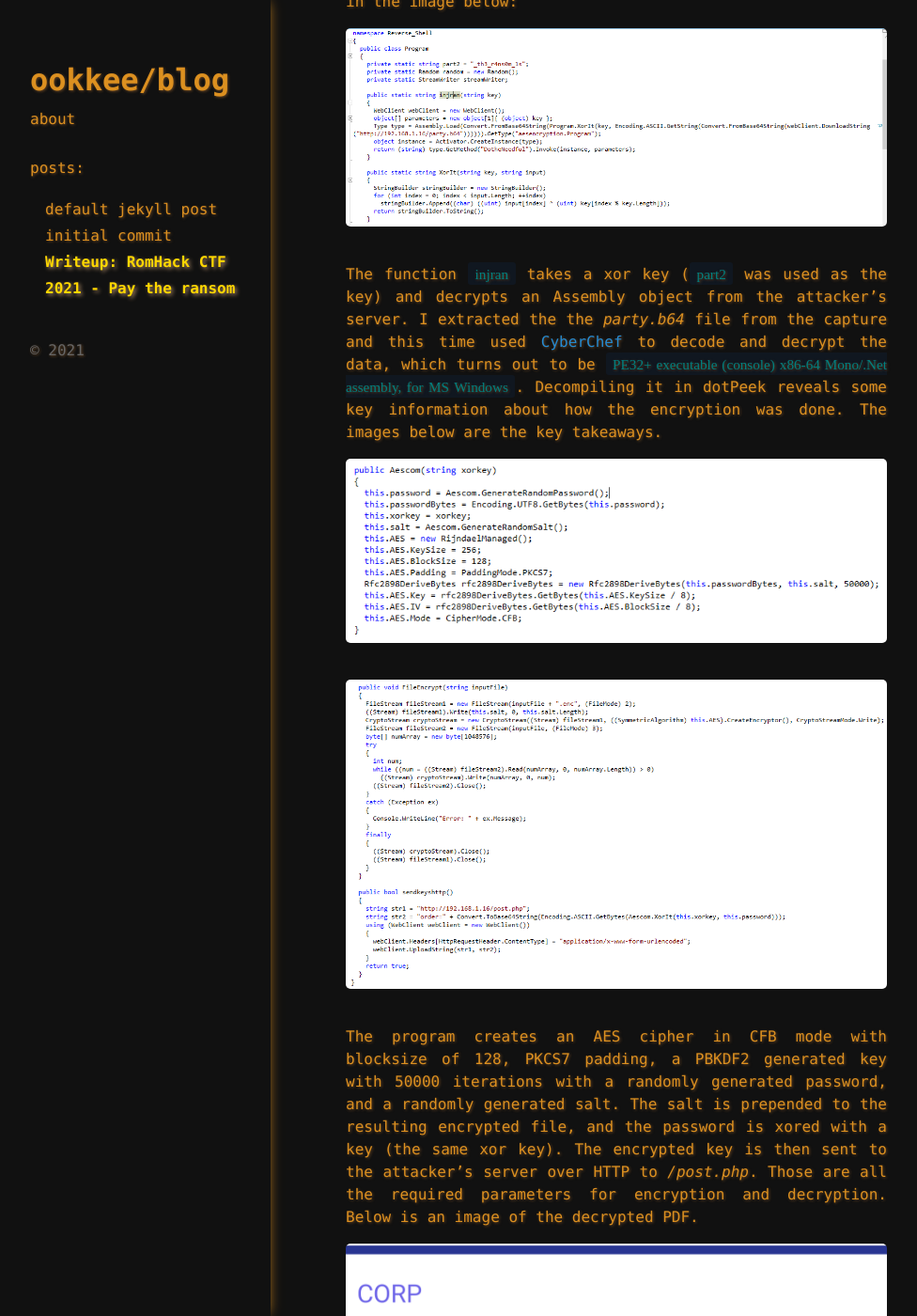
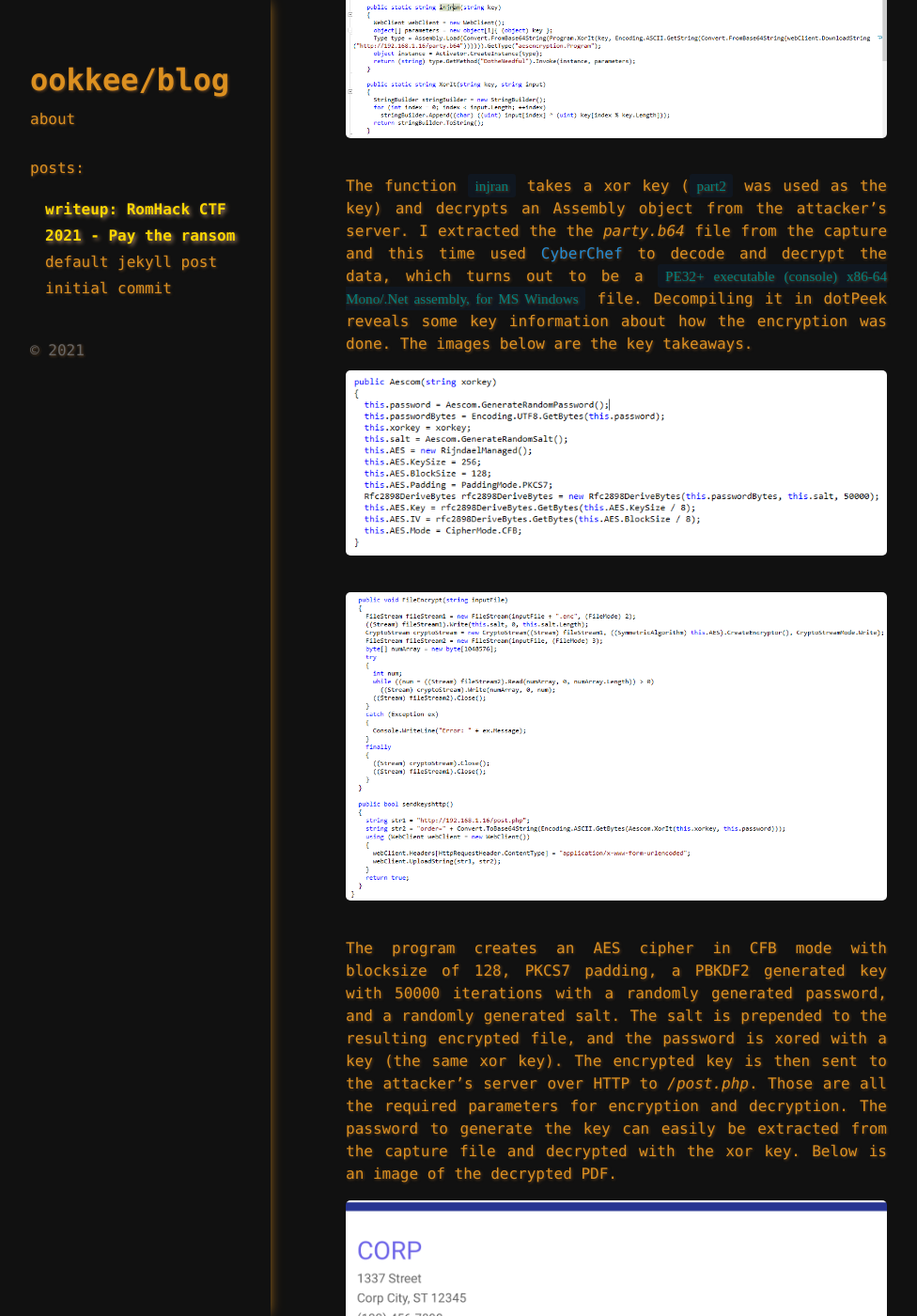
Before and after one commit to ookkee/blog, a Jekyll site: the page built from _posts/2021-09-20-writeup-romhack-ctf-2021-pay-the-ransom.md, in a window 1280 px wide and 1400 px high, scrolled down 2989 px. Shown: the whole window at 94% size, without its empty margins (0-976 px from the left). Built offline with Jekyll 4.4.1, drawn with Linux system fonts in a browser that asks for light colours; some web fonts are replaced; some of the changed text lies outside the part shown.

Commit message:
Fix writeup spelling etc.

```diff
--- a/_posts/2021-09-20-writeup-romhack-ctf-2021-pay-the-ransom.md
+++ b/_posts/2021-09-20-writeup-romhack-ctf-2021-pay-the-ransom.md
@@ -88,9 +86,9 @@ The function `injran` takes a xor key (`part2` was used as the key) and decrypts
 an Assembly object from the attacker's server. I extracted the the _party.b64_
 file from the capture and this time used
 [CyberChef](https://gchq.github.io/CyberChef/) to decode and decrypt the data,
-which turns out to be `PE32+ executable (console) x86-64 Mono/.Net assembly, for
-MS Windows`. Decompiling it in dotPeek reveals some key information about how
-the encryption was done. The images below are the key takeaways.
+which turns out to be a `PE32+ executable (console) x86-64 Mono/.Net assembly,
+for MS Windows` file. Decompiling it in dotPeek reveals some key information
+about how the encryption was done. The images below are the key takeaways.
 
 [![AES assembly object part
 1]({{site.path_img}}/writeups/romhack2021-ransom-aes1.png)]({{site.path_img}}/writeups/romhack2021-ransom-aes1.png)
@@ -103,15 +101,17 @@ padding, a PBKDF2 generated key with 50000 iterations with a randomly generated
 password, and a randomly generated salt. The salt is prepended to the resulting
 encrypted file, and the password is xored with a key (the same xor key). The
 encrypted key is then sent to the attacker's server over HTTP to _/post.php_.
-Those are all the required parameters for encryption and decryption. Below is an
-image of the decrypted PDF.
+Those are all the required parameters for encryption and decryption. The
+password to generate the key can easily be extracted from the capture file and
+decrypted with the xor key. Below is an image of the decrypted PDF.
 
 [![Invoice
 PDF]({{site.path_img}}/writeups/romhack2021-ransom-invoice-pdf.png)]({{site.path_img}}/writeups/romhack2021-ransom-invoice-pdf.png)
 
 We've successfully decrypted the PDF and can most likely decrypt any other files
-the malware might have encrypted. The full flag read
-`HTB{n0t_p4y1ng_th3_r4ns0m_1s_4lw4ys_th3_4nsw3r!!!}`.
+the malware might have encrypted. The full flag is:
+
+`HTB{n0t_p4y1ng_th3_r4ns0m_1s_4lw4ys_th3_4nsw3r!!!}`
 
 ## This didn't really happen
 
```
Also changed, not shown: other parts of _posts/2021-09-20-writeup-romhack-ctf-2021-pay-the-ransom.md (+2 -4 lines).
